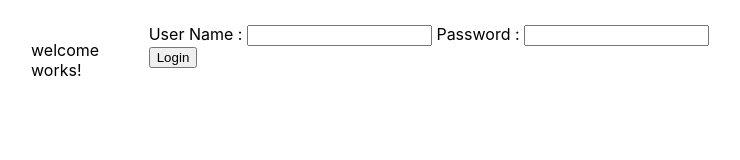
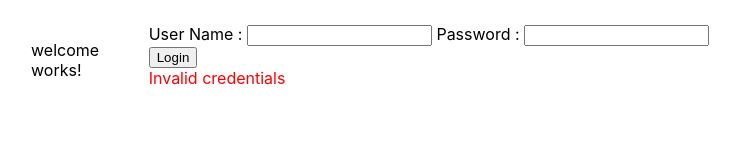
Before and after one commit to aarunprasad92/todo-ui-angular, an Angular app: page / in a window 1280 px wide. Both pictures are taken after a click on the button "Login". Shown: the top 160 px of the page, without its empty margins (259-999 px from the left). Built offline with nearby package versions, Linux system fonts and the light colour scheme.

Commit message:
Use ngIf from the angular common module to conditionally render ui elements

```diff
--- a/src/app/login/login.component.html
+++ b/src/app/login/login.component.html
@@ -1,3 +1,5 @@
 User Name : <input type="text" name="userName" [(ngModel)]="userName" />
 Password : <input type="password" name="password" [(ngModel)]="password" />
 <button (click)="onLogin()">Login</button>
+<!-- Error message -->
+<div *ngIf="errorMessage" style="color: red;">{{ errorMessage }}</div>
--- a/src/app/login/login.component.ts
+++ b/src/app/login/login.component.ts
@@ -1,20 +1,29 @@
 import { Component } from '@angular/core';
 import { FormsModule } from '@angular/forms';
+import { CommonModule } from '@angular/common';
 
 @Component({
   selector: 'app-login',
-  imports: [FormsModule],
+  imports: [FormsModule, CommonModule],
   templateUrl: './login.component.html',
   styleUrl: './login.component.css'
 })
 export class LoginComponent {
   userName: string = '';
   password: string = '';
+  errorMessage: string = '';
 
   // Event handler method
   onLogin(): void {
-    console.log('Login button clicked');
-    console.log('Username:', this.userName);
-    console.log('Password:', this.password);
+    const validUsername = 'admin';
+    const validPassword = '123';
+
+    if (this.userName === validUsername && this.password === validPassword) {
+      this.errorMessage = '';
+      console.log('Login successful');
+      // Add your login logic here
+    } else {
+      this.errorMessage = 'Invalid credentials';
+    }
   }
 }
```
